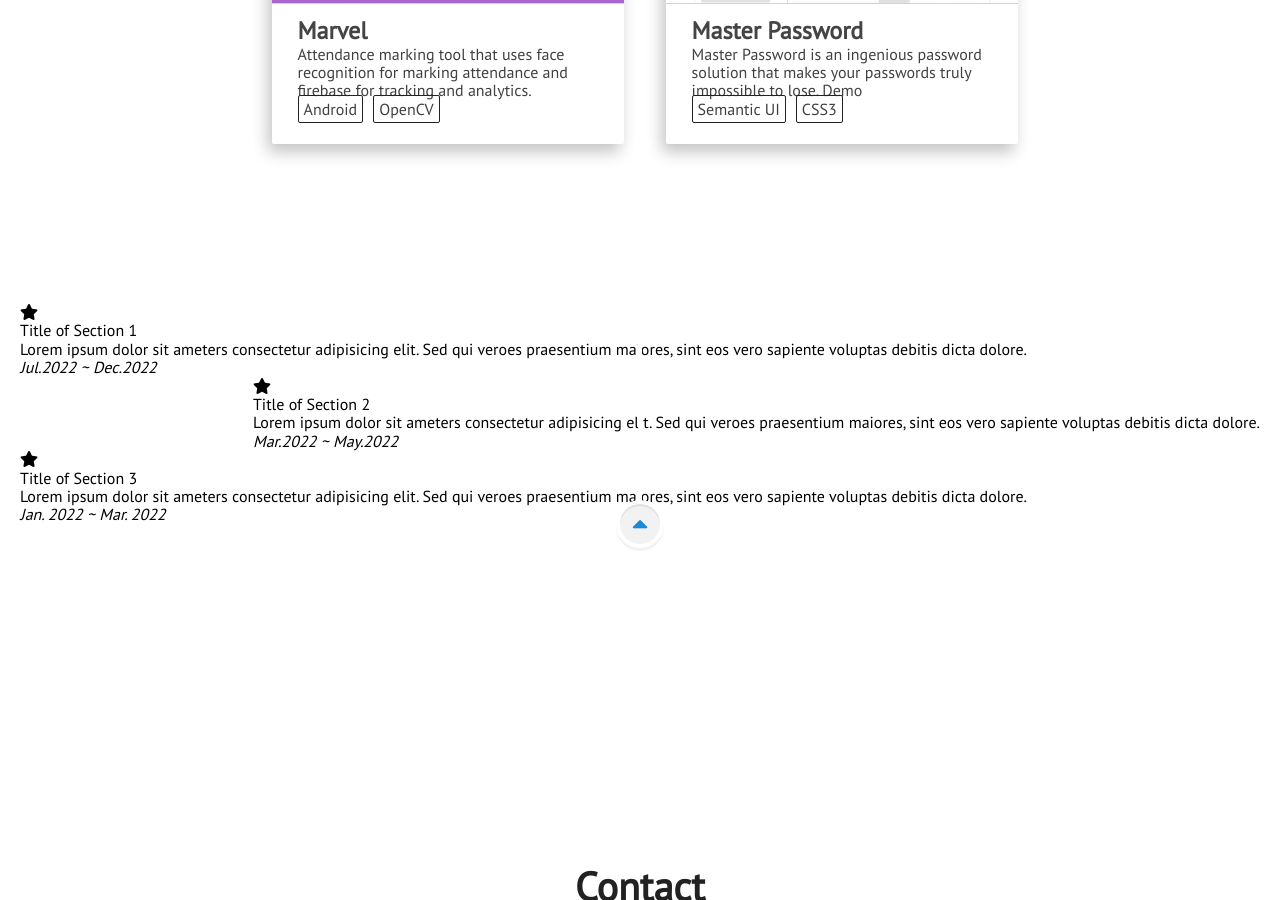
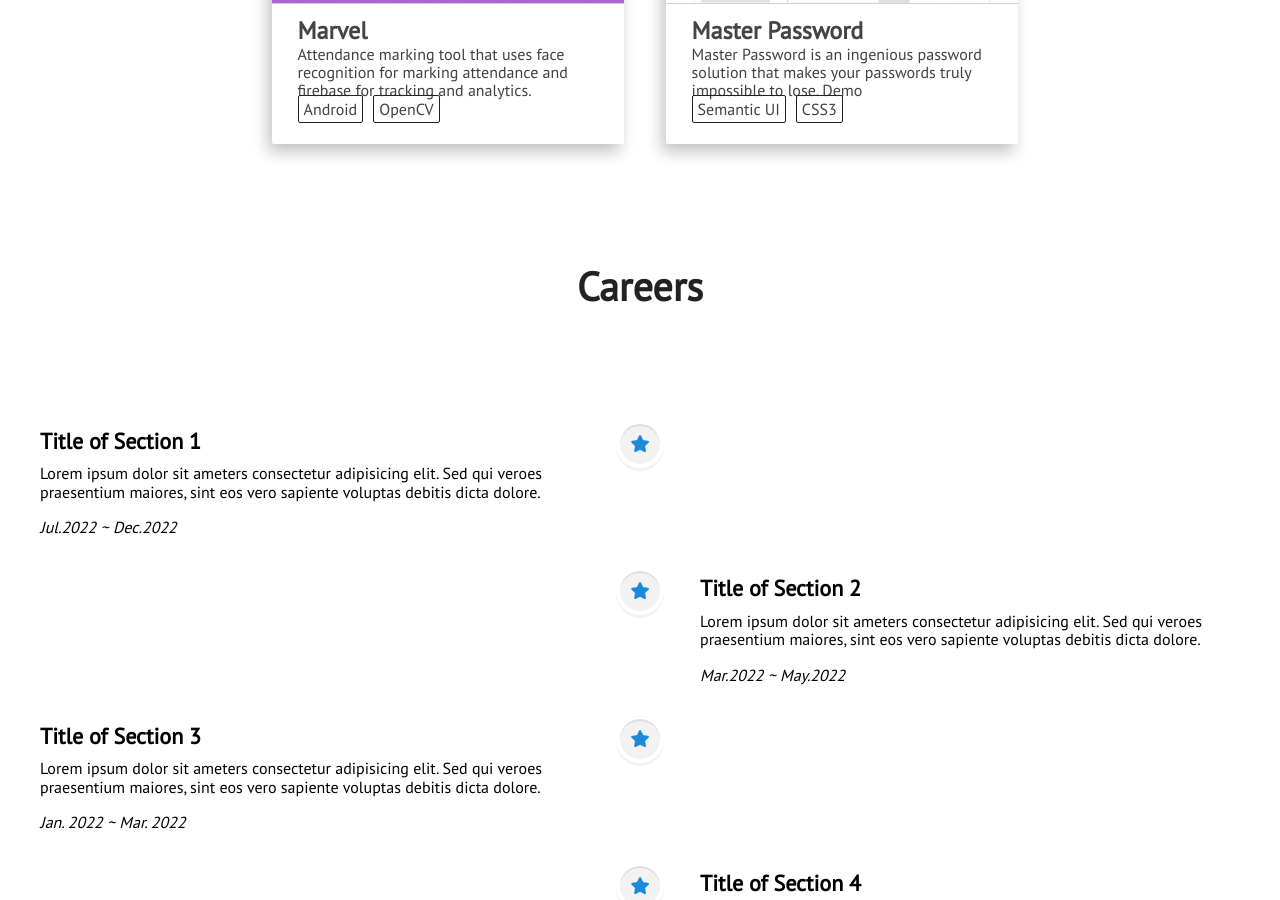
Before and after one commit to YoungheeGGO/YoungheeGGo.github.io, a Jekyll site: the page built from index.html, in a window 1280 px wide and 900 px high, scrolled down 3577 px. Built offline with Jekyll 4.4.1, drawn with Linux system fonts in a browser that asks for light colours; nearby versions of some CDN libraries; some of the changed text lies outside the part shown.

Commit message:
Update blogs.html

```diff
--- a/_includes/blogs.html
+++ b/_includes/blogs.html
@@ -11,13 +11,13 @@
 
 <!--*******************************************************************************-->
 
-
+<div class="section-heading" >Careers</div>
   <div class="wrapper-line">
     <div class="center-line">
       <a href="#" class="scroll-icon"><i class="fas fa-caret-up"></i></a>
     </div>
     <div class="row row-1">
-      <section__>
+      <section>
         <i class="icon fas fa-star"></i>
         <div class="details">
           <span class="title">Title of Section 1</span>
@@ -28,10 +28,10 @@
           <!--<a href="#">Read more</a>-->
           <i>Jul.2022 ~ Dec.2022</i>
         </div>
-      </section__>
+      </section>
     </div>
     <div class="row row-2">
-      <section__>
+      <section>
         <i class="icon fas fa-star"></i>
         <div class="details">
           <span class="title">Title of Section 2</span>
@@ -42,10 +42,10 @@
           <!--<a href="#">Read more</a>-->
           <i>Mar.2022 ~ May.2022</i>
         </div>
-      </section__>
+      </section>
     </div>
     <div class="row row-1">
-      <section__>
+      <section>
         <i class="icon fas fa-star"></i>
         <div class="details">
           <span class="title">Title of Section 3</span>
@@ -56,8 +56,24 @@
           <!--<a href="#">Read more</a>-->
           <i>Jan. 2022 ~ Mar. 2022</i>
         </div>
-      </section__>
+      </section>
+    </div>
+    <div class="row row-2">
+      <section>
+        <i class="icon fas fa-star"></i>
+        <div class="details">
+          <span class="title">Title of Section 4</span>
+          <!--<span>4th Jan 2021</span>-->
+        </div>
+        <p>Lorem ipsum dolor sit ameters consectetur adipisicing elit. Sed qui veroes praesentium maiores, sint eos vero sapiente voluptas debitis dicta dolore.</p>
+        <div class="bottom">
+          <!--<a href="#">Read more</a>-->
+          <i>Feb. 2022 ~ Mar. 2022</i>
+        </div>
+      </section>
     </div>
 
 
+
+
   </div>
```
